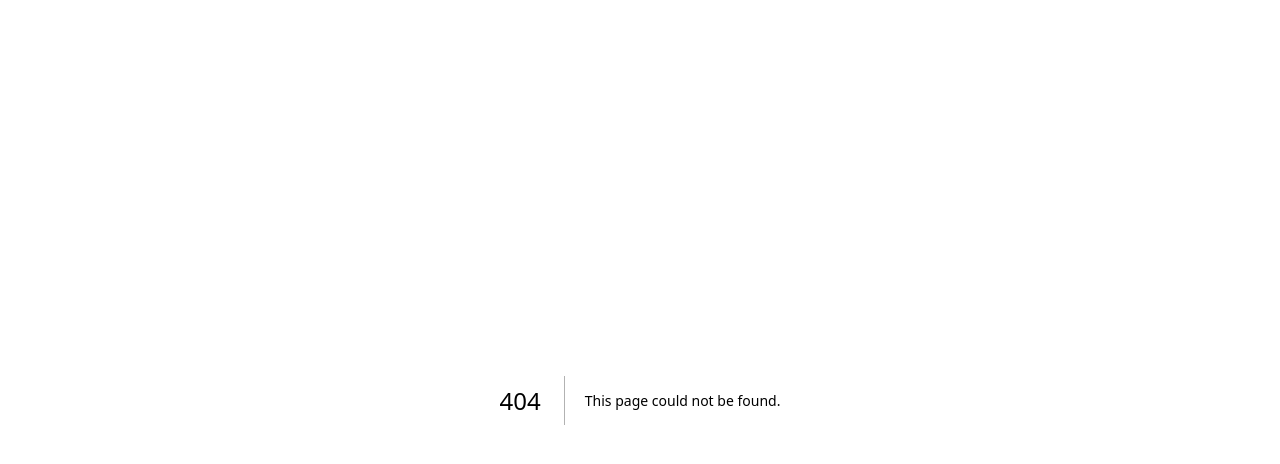
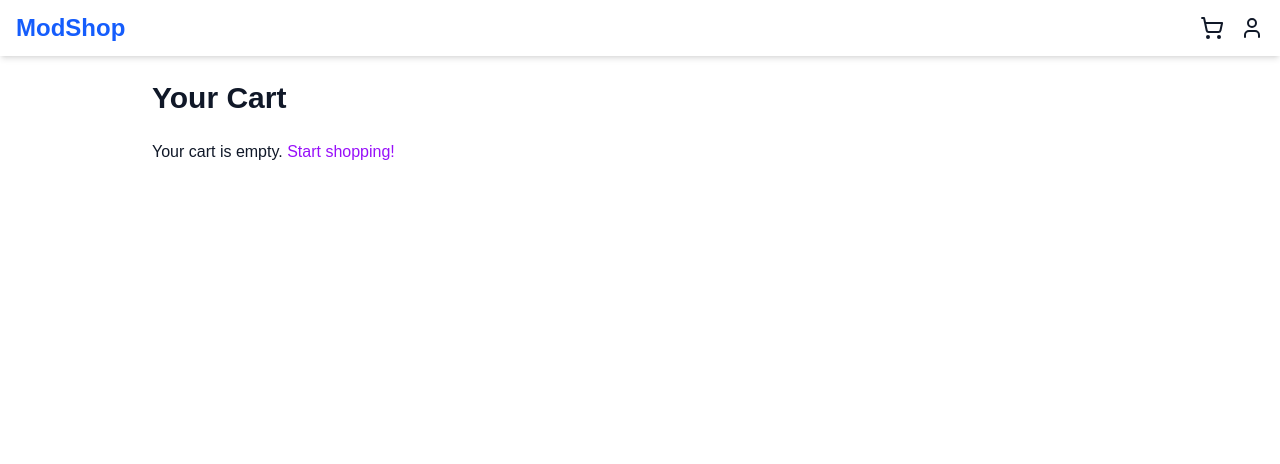
Before and after one commit to alemoraru/modshop, a Next.js app: page /cart in a window 1280 px wide. Before the commit this address had no page. Shown: the top 464 px of the page. Built offline with nearby package versions, Linux system fonts and the light colour scheme.

Commit message:
Add to cart functionality (WIP)

```diff
--- /dev/null
+++ b/src/app/cart/page.tsx
@@ -0,0 +1,85 @@
+"use client";
+
+import Navbar from "@/components/Navbar";
+import {useCart} from "@/context/CartContext";
+import Link from "next/link";
+import {useEffect, useState} from "react";
+
+export default function CartPage() {
+    const {items, removeItem, updateQuantity, clearCart} = useCart();
+    const [checkoutAnimating, setCheckoutAnimating] = useState(false);
+    const total = items.reduce((sum, item) => sum + item.price * item.quantity, 0);
+
+    useEffect(() => {
+        if (checkoutAnimating) {
+            const timeout = setTimeout(() => setCheckoutAnimating(false), 1000);
+            return () => clearTimeout(timeout);
+        }
+    }, [checkoutAnimating]);
+
+    return (
+        <main className="min-h-screen bg-white text-gray-900">
+            <Navbar/>
+            <section className="p-6 max-w-5xl mx-auto">
+                <h1 className="text-3xl font-bold mb-6">Your Cart</h1>
+
+                {items.length === 0 ? (
+                    <p>Your cart is empty. <Link href="/" className="text-purple-600">Start shopping!</Link></p>
+                ) : (
+                    <div className="space-y-6">
+                        {items.map((item) => (
+                            <div
+                                key={item.slug}
+                                className="flex items-center gap-4 border-b pb-4"
+                            >
+                                <img
+                                    src={item.image}
+                                    alt={item.title}
+                                    className="w-24 h-24 object-cover rounded"
+                                />
+                                <div className="flex-1">
+                                    <h2 className="font-semibold text-lg">{item.title}</h2>
+                                    <p className="text-gray-600">${item.price}</p>
+                                    <div className="flex items-center gap-2 mt-2">
+                                        <label htmlFor="qty">Qty:</label>
+                                        <input
+                                            type="number"
+                                            min="1"
+                                            value={item.quantity}
+                                            onChange={(e) => updateQuantity(item.slug, parseInt(e.target.value))}
+                                            className="w-16 border rounded px-2 py-1"
+                                        />
+                                        <button
+                                            className="text-sm text-red-500 hover:underline ml-4"
+                                            onClick={() => removeItem(item.slug)}
+                                        >
+                                            Remove
+                                        </button>
+                                    </div>
+                                </div>
+                            </div>
+                        ))}
+
+                        <div className="flex justify-between items-center mt-8">
+                            <p className="text-xl font-bold">Total: ${total.toFixed(2)}</p>
+                            <button
+                                className={`bg-purple-600 text-white px-6 py-2 rounded transition-all duration-300 hover:bg-purple-700 ${
+                                    checkoutAnimating ? "scale-105 animate-pulse" : ""
+                                }`}
+                                onClick={() => {
+                                    setCheckoutAnimating(true);
+                                    setTimeout(() => {
+                                        alert("Thanks for your purchase! This is a mock checkout.");
+                                        clearCart();
+                                    }, 500);
+                                }}
+                            >
+                                Buy Now
+                            </button>
+                        </div>
+                    </div>
+                )}
+            </section>
+        </main>
+    );
+}
--- a/src/app/category/[slug]/page.tsx
+++ b/src/app/category/[slug]/page.tsx
@@ -13,7 +13,7 @@ export const metadata: Metadata = {
 };
 
 export default async function CategoryPage({params}: { params: { slug: string } }) {
-    const {slug} = params;
+    const {slug} = await params;
     // Map slugs to actual folder names if needed
     const categoryMap: Record<string, string> = {
         "clothing": "clothing",
--- a/src/app/layout.tsx
+++ b/src/app/layout.tsx
@@ -2,6 +2,7 @@ import type {Metadata} from "next";
 import {Geist, Geist_Mono} from "next/font/google";
 import "./globals.css";
 import React from "react";
+import {CartProvider} from "@/context/CartContext";
 
 const geistSans = Geist({
     variable: "--font-geist-sans",
@@ -29,7 +30,7 @@ export default function RootLayout(
         <body
             className={`${geistSans.variable} ${geistMono.variable} antialiased`}
         >
-        {children}
+        <CartProvider>{children}</CartProvider>
         </body>
         </html>
     );
--- /dev/null
+++ b/src/context/CartContext.tsx
@@ -0,0 +1,72 @@
+"use client";
+
+import {createContext, useContext, useState, ReactNode, useEffect} from "react";
+
+export interface CartItem {
+    slug: string;
+    title: string;
+    price: number;
+    quantity: number;
+    image: string;
+}
+
+interface CartContextType {
+    items: CartItem[];
+    addItem: (item: CartItem) => void;
+    removeItem: (slug: string) => void;
+    clearCart: () => void;
+    updateQuantity: (slug: string, quantity: number) => void;
+}
+
+const CartContext = createContext<CartContextType | undefined>(undefined);
+
+export function CartProvider({children}: { children: ReactNode }) {
+    const [items, setItems] = useState<CartItem[]>([]);
+
+    useEffect(() => {
+        const stored = localStorage.getItem("modshop_cart");
+        if (stored) setItems(JSON.parse(stored));
+    }, []);
+
+    useEffect(() => {
+        localStorage.setItem("modshop_cart", JSON.stringify(items));
+    }, [items]);
+
+    const addItem = (item: CartItem) => {
+        setItems((prev) => {
+            const existing = prev.find((p) => p.slug === item.slug);
+            if (existing) {
+                return prev.map((p) =>
+                    p.slug === item.slug ? {...p, quantity: p.quantity + item.quantity} : p
+                );
+            }
+            return [...prev, item];
+        });
+    };
+
+    const removeItem = (slug: string) => {
+        setItems((prev) => prev.filter((p) => p.slug !== slug));
+    };
+
+    const clearCart = () => setItems([]);
+
+    const updateQuantity = (slug: string, quantity: number) => {
+        setItems((prev) =>
+            prev.map((item) =>
+                item.slug === slug ? {...item, quantity: Math.max(1, quantity)} : item
+            )
+        );
+    };
+
+    return (
+        <CartContext.Provider value={{items, addItem, removeItem, clearCart, updateQuantity}}>
+            {children}
+        </CartContext.Provider>
+    );
+}
+
+export const useCart = () => {
+    const context = useContext(CartContext);
+    if (!context) throw new Error("useCart must be used within a CartProvider");
+    return context;
+};
```
